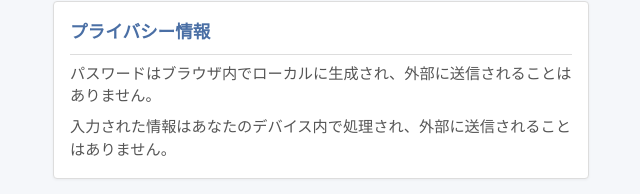
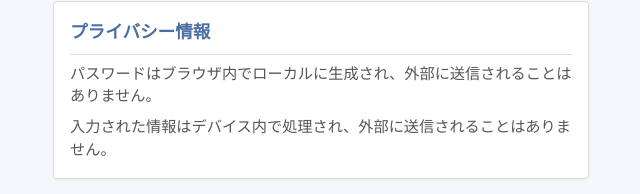
Before and after one commit to getto-systems/key-tuner-web, a website built with Vite: page web/src/index.html in a window 1280 px wide. Shown: the part 1351-1545 px from the top of the page, without its empty margins (319-959 px from the left). Built offline with nearby package versions, Linux system fonts and the light colour scheme.

Commit message:
fix: about key-tuner

```diff
--- a/web/src/index.html
+++ b/web/src/index.html
@@ -101,7 +101,7 @@
         <div class="info-section">
           <h3>プライバシー情報</h3>
           <p>パスワードはブラウザ内でローカルに生成され、外部に送信されることはありません。</p>
-          <p>入力された情報はあなたのデバイス内で処理され、外部に送信されることはありません。</p>
+          <p>入力された情報はデバイス内で処理され、外部に送信されることはありません。</p>
         </div>
 
         <div class="info-section">
```
